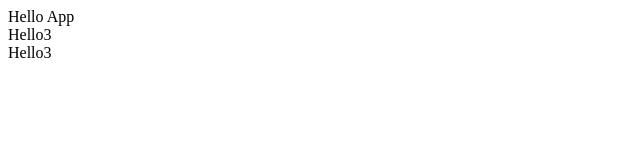
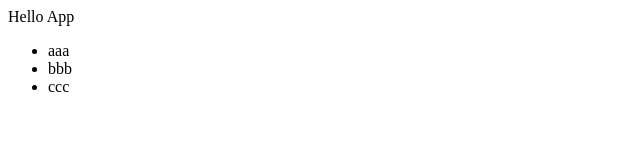
Before and after one commit to Enochbest/react-study, a React (Vite) app: page / in a window 1280 px wide. Shown: the top 160 px of the page, without its empty margins (0-640 px from the left). Built offline with nearby package versions, Linux system fonts and the light colour scheme.

Commit message:
批量渲染

```diff
--- /dev/null
+++ b/src/10.批量渲染.jsx
@@ -0,0 +1,16 @@
+function App() {
+    const list = ['aaa', 'bbb', 'ccc']
+    for (let i = 0; i < list.length; i++) {
+        list[i] = <li>{list[i]}</li>
+    }
+    return (
+        <div>
+            Hello App
+            <ul>
+                {list}
+            </ul>
+        </div>
+    );
+}
+
+export default App;
--- a/src/main.jsx
+++ b/src/main.jsx
@@ -3,7 +3,7 @@ import { createRoot } from 'react-dom/client';
 // import App from './App.jsx'
 // import './index.css';
 // import App from './01.了解JSX.jsx';
-import App from './09.条件渲染.jsx';
+import App from './10.批量渲染.jsx';
 createRoot(document.getElementById('root')).render(
   <StrictMode>
     <App />
```
Also changed, not shown: 1 other file (tests, documents, lock files or other folders).
